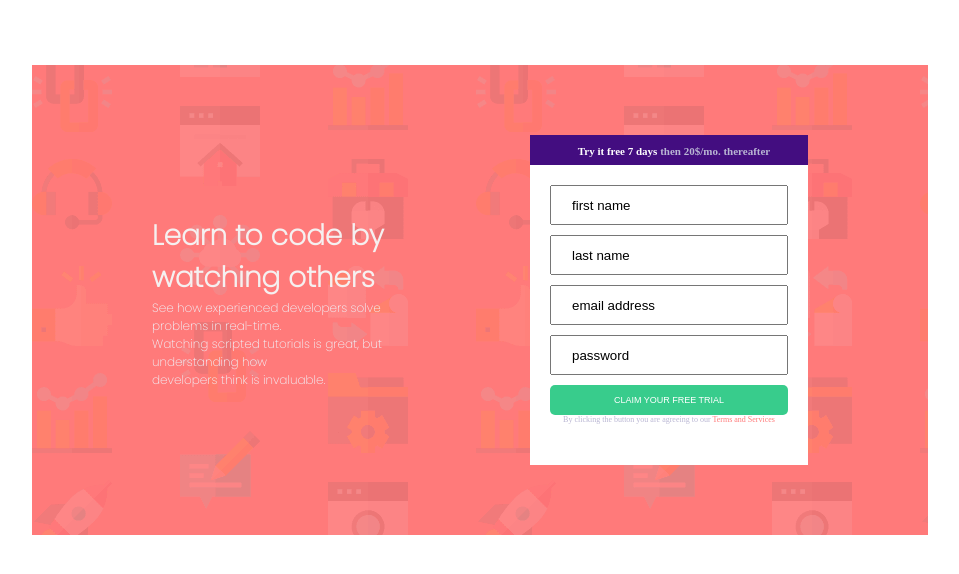
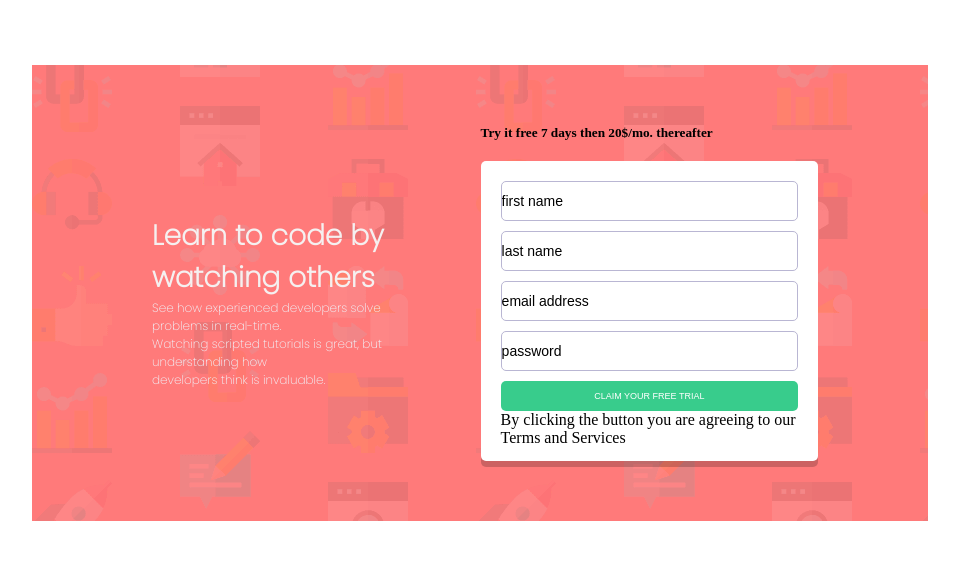
Before and after one commit to Mellycal/Responsive-Form, a plain HTML site: page index.html in a window 1280 px wide. Shown: the whole page, without its empty margins (160-1119 px from the left). Drawn offline with Linux system fonts and the light colour scheme.

Commit message:
my commit

```diff
--- a/style.css
+++ b/style.css
@@ -37,22 +37,24 @@ h2{
 
 /*////////////////CONTAINER2/////////////////*/
 .container2{
-    padding: 50px;
+    padding: 40px;
     margin-right: 50px;
-    width: 50%;
+    max-width: 1200px;
 
 }
-.container2 h5{
-    background-color: rgb(67, 13, 128);
+.box{
+    background-color: hsl(248, 32%, 49%);
+    border-radius: 5px;
     color: hsl(246, 25%, 77%);
     height: 30px;
-    /* width: 198%; */
-    padding-top: 10px;
-    padding-left: 10px;
-    font-size: 11px;
+    margin: 0;
+    padding-top: 15px;
+    padding-bottom: 30px;
+    font-size: 16px;
     text-align: center;
+    justify-content: center;
 }
-.container2 h5 span{
+.box span{
     color: white;
 }
 form{
@@ -60,12 +62,19 @@ form{
 }
 .cont{
     background-color: white;
-    /* width: 185%; */
+    border-radius: 5px;
+    box-shadow: 0 6px rgba(0, 0, 0, 0.2);
     padding: 20px;
     height: 300px;
+    margin-top: 20px;
 }
 input{
-    padding-left: 20px;
+    padding-left: 15px 25px;
+    border-radius: 5px;
+    width: 100%;
+    border: 1px solid hsl(246, 25%, 77%);
+    font-size: 14px;
+    font-weight: 500;
 }
 #fname{
     width: 100%;
@@ -87,7 +96,6 @@ input{
     margin-top: 10px;
 }
 #password{
-    margin-top: 5px;
     width: 100%;
     box-shadow: 1px grey;
     height: 40px;
@@ -103,12 +111,14 @@ input{
     height: 30px;
     border-radius: 5px;
 }
-.cont p{
-    font-size: 8px;
+.container2 small{
+    font-size: 12px;
+    font-weight: 500;
     color: hsl(246, 25%, 77%);
-    text-align: center;
+    margin-top: 10px;
 
 }
-.cont p span{
+.cont small span{
     color: hsl(0, 100%, 74%);
+    text-decoration: none;
 }
```
